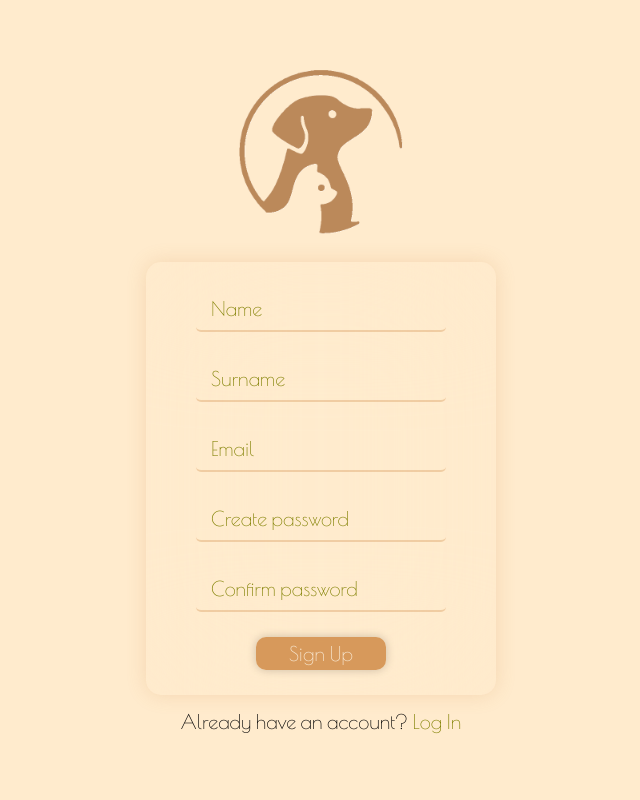
After one commit to Klevis-Pllumbi/Pet-Adoption-System, a PHP site: page /signup.html in a window 1280 px wide. The commit adds this page. Shown: the whole page, without its empty margins (319-959 px from the left). Run offline with PHP 8.4, Linux system fonts and the light colour scheme.

Commit message:
added html and css for login and signup

```diff
--- /dev/null
+++ b/forgotten-password.php
@@ -0,0 +1 @@
+<?php
--- /dev/null
+++ b/login.php
@@ -0,0 +1 @@
+<?php
--- /dev/null
+++ b/signup.html
@@ -0,0 +1,41 @@
+<!DOCTYPE html>
+<html lang="en">
+<head>
+    <meta charset="UTF-8">
+    <meta name="viewport" content="width=device-width, initial-scale=1.0">
+    <link rel="preconnect" href="https://fonts.googleapis.com">
+    <link rel="preconnect" href="https://fonts.gstatic.com" crossorigin="">
+    <link href="https://fonts.googleapis.com/css2?family=Righteous&amp;display=swap" rel="stylesheet">
+    <link href="https://fonts.googleapis.com/css2?family=Poiret+One&amp;family=Righteous&amp;display=swap" rel="stylesheet">
+    <link rel="icon" type="image/x-icon" href="icon.png">
+    <link rel="stylesheet" href="style.css">
+    <title>Sign Up</title>
+</head>
+<body>
+<img class="logo" src="logo.png" alt="Logo image" width="180" height="180"></img>
+<form action="login.php" method="post">
+    <div class="form-group">
+        <input type="text" name="name" id="name" placeholder=" " required>
+        <label for="name">Name</label>
+    </div>
+    <div class="form-group">
+        <input type="text" name="surname" id="surname" placeholder=" " required>
+        <label for="surname">Surname</label>
+    </div>
+    <div class="form-group">
+        <input type="email" name="email" id="email" placeholder=" " required>
+        <label for="email">Email</label>
+    </div>
+    <div class="form-group">
+        <input type="password" name="password" id="password" placeholder=" " required>
+        <label for="password">Create password</label>
+    </div>
+    <div class="form-group">
+        <input type="password" name="password-confirm" id="password-confirm" placeholder=" " required>
+        <label for="password-confirm">Confirm password</label>
+    </div>
+    <button type="button" name="submit" id="submit">Sign Up</button>
+</form>
+<p>Already have an account? <a href="login.html">Log In</a></p>
+</body>
+</html>
--- a/style.css
+++ b/style.css
@@ -1,17 +1,19 @@
 body {
     font-family: "Poiret One", sans-serif;
+    display: flex;
+    flex-direction: column;
+    justify-content: center;
+    align-items: center;
+    background-color: blanchedalmond;
+    height: 100vh;
+    margin: 0;
+    gap: 15px;
+    font-size: 20px;
 }
 
 h1 {
     text-align: center;
     font-family: "Righteous", sans-serif;
-}
-
-p {
-    font-size: 30px;
-    padding: 0 150px;
-    margin: 0;
-    text-align: center;
 }
 
 button {
@@ -22,7 +24,7 @@ button {
     width: 130px;
     border: none;
     border-radius: 10px;
-    background-color: rgba(205, 133, 63, 0.3);
+    background-color: rgba(205, 133, 63, 0.8);
     box-shadow: 0 0 10px rgba(0, 0, 0, 0.2);
     backdrop-filter: blur(70px);
     transition: transform 0.2s ease, background-color 0.2s ease;
@@ -30,10 +32,80 @@ button {
 
 button:hover {
     cursor: pointer;
-    background-image: linear-gradient(to bottom, rgba(205, 133, 63, 0.3) , rgba(131, 173, 68, 0.2));
+    background-image: linear-gradient(to bottom, rgba(205, 133, 63, 0.8) , rgba(131, 173, 68, 0.4));
     backdrop-filter: blur(80px);
 }
 
 button:active {
     transform: scale(0.95);
 }
+
+form {
+    display: flex;
+    flex-direction: column;
+    align-items: center;
+    justify-content: center;
+    gap: 25px;
+    width: 300px;
+    box-shadow: 0 0 20px rgba(205, 133, 63, 0.2);
+    backdrop-filter: blur(70px);
+    padding: 25px;
+    border-radius: 15px;
+}
+
+.form-group {
+    display: flex;
+    flex-direction: column;
+    position: relative;
+}
+
+.form-group input {
+    padding: 10px;
+    font-size: 20px;
+    width: 230px;
+    border: none;
+    border-bottom: 2px solid rgba(205, 133, 63, 0.3);
+    border-radius: 5px;
+    outline: none;
+    background: none;
+    z-index: 1;
+    font-family: "Poiret One", sans-serif;
+}
+
+.form-group input:focus {
+    border-color: olive;
+}
+
+.form-group label {
+    position: absolute;
+    top: 10px;
+    left: 10px;
+    font-size: 20px;
+    transition: all 0.3s ease;
+    pointer-events: none;
+    padding: 0 5px;
+    color: olive;
+}
+
+.form-group input:focus + label,
+.form-group input:not(:placeholder-shown) + label {
+    top: -17px;
+    left: 10px;
+    font-size: 16px;
+    color: olive;
+    font-weight: bold;
+}
+
+a {
+    color: olive;
+    text-decoration: none;
+}
+
+a:hover {
+    text-decoration: underline;
+}
+
+p {
+    padding: 0;
+    margin: 0;
+}
```
Also changed, not shown: index-style.css (+7 -0 lines), login.html (added, +31 -0 lines), logo.png (added).
